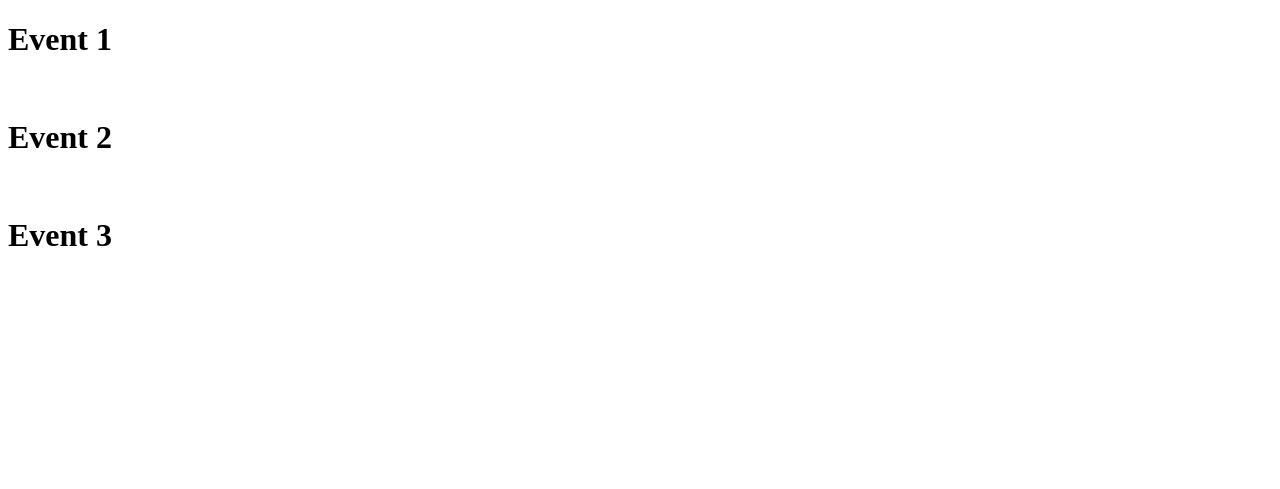
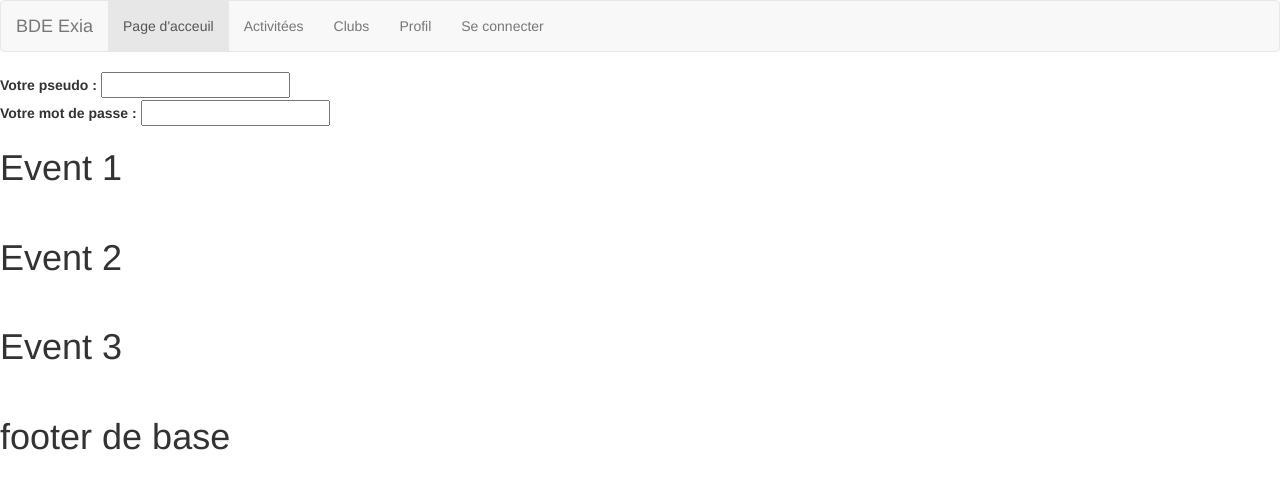
Before and after one commit to romainver/Projet_WEB, a Symfony app: template projetWEB/app/Resources/views/home.html.twig in a window 1280 px wide. Shown: the top 489 px of the page. Run offline with Twig, Linux system fonts and the light colour scheme; the template is opened without the code that fills it, so the values that code supplies are empty; some libraries are stand-ins or nearby versions.

Commit message:
Base.html

```diff
--- a/projetWEB/app/Resources/views/base.html.twig
+++ b/projetWEB/app/Resources/views/base.html.twig
@@ -1,13 +1,53 @@
+{# app/Resources/views/base.html.twig #}
 <!DOCTYPE html>
 <html>
     <head>
-        <meta charset="UTF-8" />
-        <title>{% block title %}Welcome!{% endblock %}</title>
-        {% block stylesheets %}{% endblock %}
-        <link rel="icon" type="image/x-icon" href="{{ asset('favicon.ico') }}" />
+        <meta charset="UTF-8">
+        <title>{% block title %}Exia BDE Toulouse{% endblock %}</title>
+        <link rel="stylesheet" type="text/css" href="https://maxcdn.bootstrapcdn.com/bootstrap/3.3.7/css/bootstrap.min.css">
     </head>
     <body>
-        {% block body %}{% endblock %}
-        {% block javascripts %}{% endblock %}
+    {% block header %}
+    <nav class="navbar navbar-default .navbar-fixed-top">
+        <div class="container-fluid">
+            <div class="navbar-header">
+             <a class="navbar-brand" href="#">BDE Exia</a>
+          </div>
+          <ul class="nav navbar-nav">
+              <li class="active"><a href="/home">Page d'acceuil</a></li>
+           <li><a href="/activities">Activitées</a></li>
+            <li><a href="/clubs">Clubs</a></li>
+           <li><a href="/profile">Profil</a></li>
+         <li class=".navbar-right" onclick="afficherFormulaire()"><a href="/profile">Se connecter</a></li>
+           </ul>
+        </div>
+        </nav>
+    <form id = "formulaireConnection">
+        <p>
+       <label for="pseudo">Votre pseudo :</label>
+       <input type="text" name="pseudo" id="pseudo" />
+
+       <br />
+       <label for="pass">Votre mot de passe :</label>
+       <input type="password" name="pass" id="pass" />
+
+   </p>
+    </form>
+        {% endblock %}
+        {% block sidebar %}
+
+        {% endblock %}
+        </div>
+        <div id="content">
+            {% block body %}
+
+            {% endblock %}
+        </div>
+        <div id="footer">
+            {% block footer %}
+<h1>footer de base</h1>
+            {% endblock %}
+        {% block javascripts %}
+            <script src="{{ asset('main.js') }}"></script>
+        {% endblock %}
     </body>
-</html>
```
